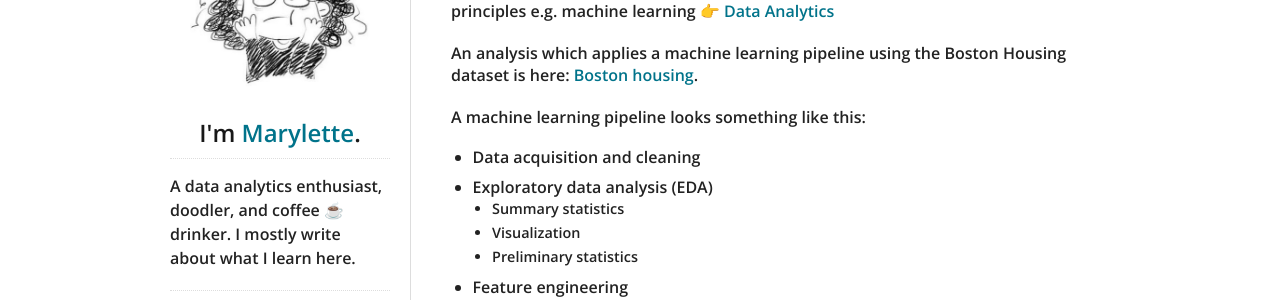
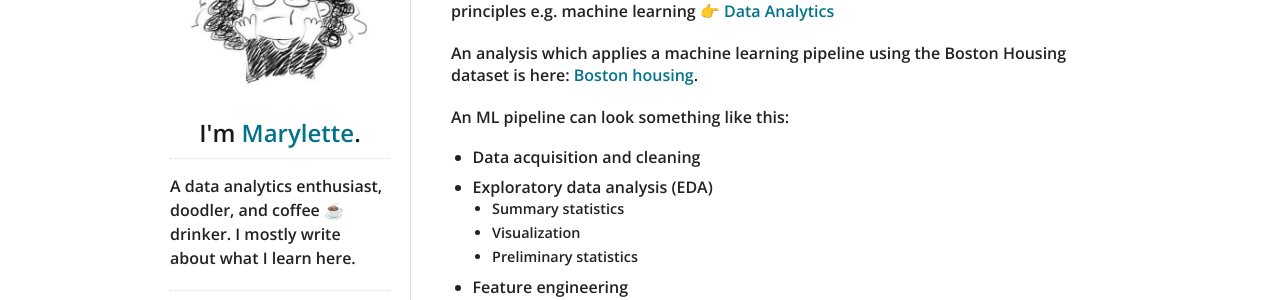
Before and after one commit to maryletteroa/maryletteroa.github.io, a Jekyll site: the page built from _posts/2021-06-13-machine-learning-pipeline.md, in a window 1280 px wide. Shown: the part 140-440 px from the top of the page. Built offline with Jekyll 4.4.1, drawn with Linux system fonts in a browser that asks for light colours.

Commit message:
edit typo

```diff
--- a/_posts/2021-06-13-machine-learning-pipeline.md
+++ b/_posts/2021-06-13-machine-learning-pipeline.md
@@ -9,7 +9,7 @@ Here is a repository containing template projects involving data analytics princ
 
 An analysis which applies a machine learning pipeline using the Boston Housing dataset is here: [Boston housing](https://github.com/maryletteroa/data_analytics/blob/main/boston_housing/Boston%20Housing.ipynb).
 
-A machine learning pipeline looks something like this:
+An ML pipeline can look something like this:
 
 - Data acquisition and cleaning
 - Exploratory data analysis (EDA)
```
